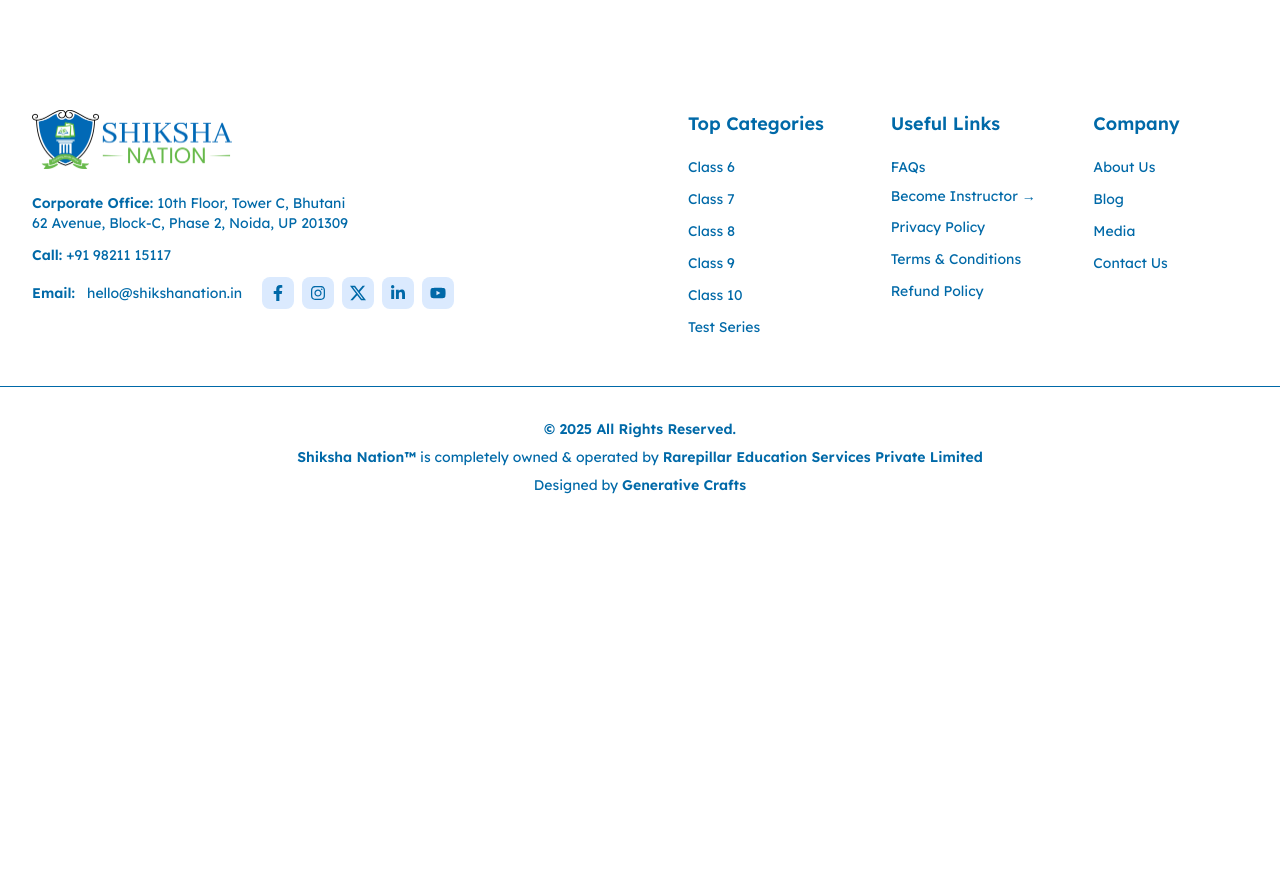
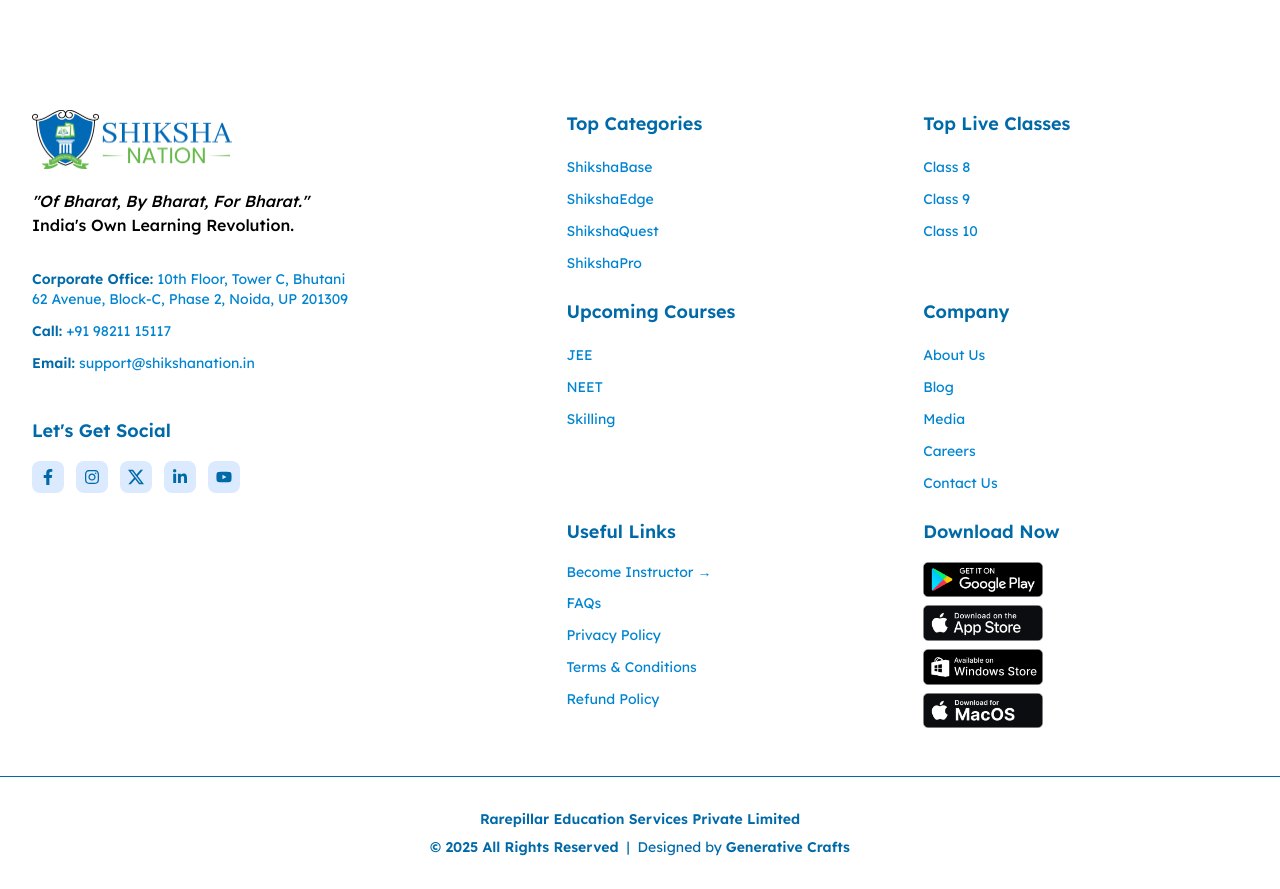
Before and after one commit to shikshanationdev/web, a Next.js app: page / in a window 1280 px wide. Shown: the part 6525-7414 px from the top of the page. Before the commit the page ends 7052 px from the top, so only its background shows below. Built offline with nearby package versions, Linux system fonts and the light colour scheme.

Commit message:
Update Footer and CopyrightSection for improved layout and content; enhance ContactForm agreement message

```diff
--- a/src/components/Footer.tsx
+++ b/src/components/Footer.tsx
@@ -24,12 +24,16 @@ const Footer = () => {
   const handleCategoryClick = (category: string) => {
     // Map footer categories to course page categories
     const categoryMap: { [key: string]: string } = {
-      "Class 6": "Class 6th",
-      "Class 7": "Class 7th",
+      "ShikshaBase": "ShikshaBase",
+      "ShikshaEdge": "ShikshaEdge",
+      "ShikshaQuest": "ShikshaQuest",
+      "ShikshaPro": "ShikshaPro",
       "Class 8": "Class 8th",
       "Class 9": "Class 9th",
       "Class 10": "Class 10th",
-      "Test Series": "Test Series"
+      "JEE": "JEE",
+      "NEET": "NEET",
+      "Skilling": "Skilling"
     };
 
     const mappedCategory = categoryMap[category] || category;
@@ -40,123 +44,11 @@ const Footer = () => {
       <div className="max-w-7xl mx-auto">
         {/* Main Footer Content */}
         <div className="flex flex-col lg:flex-row gap-8 lg:gap-12">
-          {/* Right: Columns - comes first on mobile */}
-          <div className="w-full lg:w-1/2 flex flex-row lg:flex-row gap-4 lg:gap-12 lg:order-2">
-            {/* Top Categories */}
-            <div className="flex-1">
-              <h3 className="font-semibold text-lg mb-4">
-                Top Categories
-              </h3>
-              <ul className="space-y-2">
-                {["Class 6", "Class 7", "Class 8", "Class 9", "Class 10", "Test Series"].map((item) => (
-                  <li key={item}>
-                    <button
-                      onClick={() => handleCategoryClick(item)}
-                      className="hover:underline text-sm transition-colors duration-200 text-left"
-                    >
-                      {item}
-                    </button>
-                  </li>
-                ))}
-              </ul>
-            </div>
-            {/* Useful Links */}
-            <div className="flex-1">
-              <h3 className="font-semibold text-lg mb-4 pr-2 md:pr-0">
-                Useful Links
-              </h3>
-              <ul className="space-y-2">
-                <li>
-                  <Link
-                    href="#"
-                    className="hover:underline text-sm transition-colors duration-200"
-                  >
-                    FAQs
-                  </Link>
-                </li>
-                <li className="flex items-center gap-1">
-                  <Link
-                    href="#"
-                    className="hover:underline text-sm transition-colors duration-200"
-                  >
-                    Become Instructor
-                  </Link>
-                  <span className="text-sm">→</span>
-                </li>
-                <li>
-                  <Link
-                    href="#"
-                    className="hover:underline text-sm transition-colors duration-200"
-                  >
-                    Privacy Policy
-                  </Link>
-                </li>
-                <li>
-                  <Link
-                    href="#"
-                    className="hover:underline text-sm transition-colors duration-200"
-                  >
-                    Terms & Conditions
-                  </Link>
-                </li>
-                <li>
-                  <Link
-                    href="#"
-                    className="hover:underline text-sm transition-colors duration-200"
-                  >
-                    Refund Policy
-                  </Link>
-                </li>
-              </ul>
-            </div>
-            {/* Company */}
-            <div className="flex-1">
-              <h3 className="font-semibold text-lg mb-11 md:mb-4">
-                Company
-              </h3>
-              <ul className="space-y-2">
-                <li>
-                  <Link
-                    href="/about"
-                    className="hover:underline text-sm transition-colors duration-200"
-                  >
-                    About Us
-                  </Link>
-                </li>
-                <li>
-                  <Link
-                    href="https://blog.shikshanation.com"
-                    target="_blank"
-                    rel="noopener noreferrer"
-                    className="hover:underline text-sm transition-colors duration-200"
-                  >
-                    Blog
-                  </Link>
-                </li>
-                <li>
-                  <Link
-                    href="/media"
-                    className="hover:underline text-sm transition-colors duration-200"
-                  >
-                    Media
-                  </Link>
-                </li>
-                <li>
-                  <Link
-                    href="/contact"
-                    className="hover:underline text-sm transition-colors duration-200"
-                  >
-                    Contact Us
-                  </Link>
-                </li>
-              </ul>
-            </div>
-          </div>
-          {/* Left: Logo & Contact Info - comes second on mobile */}
-          <div className="w-full lg:w-1/2 flex-shrink-0 lg:order-1">
-            <div className="flex flex-row lg:flex-col gap-4 lg:gap-0">
-              {/* Left side: Logo and contact info */}
-              <div className="flex-1">
+          {/* Left: Logo & Contact Info - comes first on mobile */}
+          <div className="w-full lg:w-2/5 flex-shrink-0 order-1 lg:order-1">
+            <div className="flex flex-col gap-6">
+              {/* Logo and Company Info */}
+              <div>
                 <div className="mb-6">
                   <Image
                     src="/home/logo.webp"
@@ -166,55 +58,50 @@ const Footer = () => {
                     className="h-auto"
                   />
                 </div>
-                <div className="space-y-3 text-sm">
+                <div className="mb-4">
+                  <p className="text-md text-black mb-2 font-medium italic leading-none">
+                    "Of Bharat, By Bharat, For Bharat."
+                  </p>
+                  <p className="text-md text-black font-medium leading-none">
+                    India's Own Learning Revolution.
+                  </p>
+                </div>
+                <div className="space-y-3 text-sm py-5">
                   <div>
-                    <span className="font-semibold">
+                    <span className="font-semibold text-sky-700">
                       Corporate Office:
                     </span>
-                    <span className="ml-1">
+                    <span className="ml-1 text-sky-600">
                       10th Floor, Tower C, Bhutani
                       <br />
                       62 Avenue, Block-C, Phase 2, Noida, UP 201309
                     </span>
                   </div>
                   <div>
-                    <span className="font-semibold">Call:</span>{" "}
+                    <span className="font-semibold text-sky-700">Call:</span>{" "}
                     <Link
                       href="tel:+919821115117"
-                      className="hover:underline"
+                      className="hover:underline text-sky-600"
                     >
                       +91 98211 15117
                     </Link>
                   </div>
-                  <div className="lg:flex lg:items-center lg:gap-3 lg:flex-wrap">
-                    <span className="font-semibold">Email:</span>{" "}
+                  <div>
+                    <span className="font-semibold text-sky-700">Email:</span>{" "}
                     <Link
-                      href="mailto:hello@shikshanation.in"
-                      className="hover:underline"
+                      href="mailto:support@shikshanation.in"
+                      className="hover:underline text-sky-600"
                     >
-                      hello@shikshanation.in                    </Link>
-                    <div className="hidden lg:flex gap-2 ml-2">
-                      {socialLinks.map((s) => {
-                        const IconComponent = s.icon;
-                        return (
-                          <Link
-                            key={s.label}
-                            href={s.href}
-                            target="_blank"
-                            rel="noopener noreferrer"
-                            aria-label={s.label}
-                            className="w-8 h-8 bg-blue-100 rounded-lg flex items-center justify-center hover:bg-blue-200 transition-colors duration-200"
-                          >
-                            <IconComponent className="w-4 h-4 text-sky-700" />
+                      support@shikshanation.in
                     </Link>
-                        );
-                      })}
                   </div>
                 </div>
               </div>
-              </div>
-              {/* Right side: Social icons (mobile only) */}
-              <div className="flex flex-col gap-2 lg:hidden">
+
+              {/* Social Links */}
+              <div>
+                <h4 className="font-semibold text-lg mb-4 text-sky-700">Let's Get Social</h4>
+                <div className="flex gap-3">
                   {socialLinks.map((s) => {
                     const IconComponent = s.icon;
                     return (
@@ -235,6 +122,239 @@ const Footer = () => {
             </div>
           </div>
 
+          {/* Right: Columns - comes second on mobile */}
+          <div className="w-full lg:w-3/5 flex flex-col gap-6 order-2 lg:order-2">
+            {/* First Row: Top Categories, Top Live Classes */}
+            <div className="flex flex-row gap-4 lg:gap-8">
+              {/* Top Categories */}
+              <div className="flex-1">
+                <h3 className="font-semibold text-lg mb-4 text-sky-700">
+                  Top Categories
+                </h3>
+                <ul className="space-y-2">
+                  {["ShikshaBase", "ShikshaEdge", "ShikshaQuest", "ShikshaPro"].map((item) => (
+                    <li key={item}>
+                      <button
+                        onClick={() => handleCategoryClick(item)}
+                        className="hover:underline text-sm transition-colors duration-200 text-left text-sky-600"
+                      >
+                        {item}
+                      </button>
+                    </li>
+                  ))}
+                </ul>
+              </div>
+
+              {/* Top Live Classes */}
+              <div className="flex-1">
+                <h3 className="font-semibold text-lg mb-4 text-sky-700">
+                  Top Live Classes
+                </h3>
+                <ul className="space-y-2">
+                  {["Class 8", "Class 9", "Class 10"].map((item) => (
+                    <li key={item}>
+                      <button
+                        onClick={() => handleCategoryClick(item)}
+                        className="hover:underline text-sm transition-colors duration-200 text-left text-sky-600"
+                      >
+                        {item}
+                      </button>
+                    </li>
+                  ))}
+                </ul>
+              </div>
+            </div>
+
+            {/* Second Row: Upcoming Courses, Company */}
+            <div className="flex flex-row gap-4 lg:gap-8">
+              {/* Upcoming Courses */}
+              <div className="flex-1">
+                <h3 className="font-semibold text-lg mb-4 text-sky-700">
+                  Upcoming Courses
+                </h3>
+                <ul className="space-y-2">
+                  {["JEE", "NEET", "Skilling"].map((item) => (
+                    <li key={item}>
+                      <button
+                        onClick={() => handleCategoryClick(item)}
+                        className="hover:underline text-sm transition-colors duration-200 text-left text-sky-600"
+                      >
+                        {item}
+                      </button>
+                    </li>
+                  ))}
+                </ul>
+              </div>
+
+              {/* Company */}
+              <div className="flex-1">
+                <h3 className="font-semibold text-lg mb-4 text-sky-700">
+                  Company
+                </h3>
+                <ul className="space-y-2">
+                  <li>
+                    <Link
+                      href="/about"
+                      className="hover:underline text-sm transition-colors duration-200 text-sky-600"
+                    >
+                      About Us
+                    </Link>
+                  </li>
+                  <li>
+                    <Link
+                      href="https://blog.shikshanation.com"
+                      target="_blank"
+                      rel="noopener noreferrer"
+                      className="hover:underline text-sm transition-colors duration-200 text-sky-600"
+                    >
+                      Blog
+                    </Link>
+                  </li>
+                  <li>
+                    <Link
+                      href="/media"
+                      className="hover:underline text-sm transition-colors duration-200 text-sky-600"
+                    >
+                      Media
+                    </Link>
+                  </li>
+                  <li>
+                    <Link
+                      href="/careers"
+                      className="hover:underline text-sm transition-colors duration-200 text-sky-600"
+                    >
+                      Careers
+                    </Link>
+                  </li>
+                  <li>
+                    <Link
+                      href="/contact"
+                      className="hover:underline text-sm transition-colors duration-200 text-sky-600"
+                    >
+                      Contact Us
+                    </Link>
+                  </li>
+                </ul>
+              </div>
+            </div>
+
+            {/* Third Row: Useful Links, Download Now */}
+            <div className="flex flex-row gap-4 lg:gap-8">
+              {/* Useful Links */}
+              <div className="flex-1">
+                <h3 className="font-semibold text-lg mb-4 text-sky-700">
+                  Useful Links
+                </h3>
+                <ul className="space-y-2">
+                  <li className="flex items-center gap-1">
+                    <Link
+                      href="/become-instructor"
+                      className="hover:underline text-sm transition-colors duration-200 text-sky-600"
+                    >
+                      Become Instructor
+                    </Link>
+                    <span className="text-sm text-sky-600">→</span>
+                  </li>
+                  <li>
+                    <Link
+                      href="/faqs"
+                      className="hover:underline text-sm transition-colors duration-200 text-sky-600"
+                    >
+                      FAQs
+                    </Link>
+                  </li>
+                  <li>
+                    <Link
+                      href="/privacy-policy"
+                      className="hover:underline text-sm transition-colors duration-200 text-sky-600"
+                    >
+                      Privacy Policy
+                    </Link>
+                  </li>
+                  <li>
+                    <Link
+                      href="/terms-conditions"
+                      className="hover:underline text-sm transition-colors duration-200 text-sky-600"
+                    >
+                      Terms & Conditions
+                    </Link>
+                  </li>
+                  <li>
+                    <Link
+                      href="/refund-policy"
+                      className="hover:underline text-sm transition-colors duration-200 text-sky-600"
+                    >
+                      Refund Policy
+                    </Link>
+                  </li>
+                </ul>
+              </div>
+
+              {/* Download Now */}
+              <div className="flex-1">
+                <h4 className="font-semibold text-lg mb-4 text-sky-700">Download Now</h4>
+                <div className="flex flex-col gap-2">
+                  <Link
+                    href="#"
+                    target="_blank"
+                    rel="noopener noreferrer"
+                    className="transition-transform hover:scale-105"
+                  >
+                    <Image
+                      src="/home/get-it-on-playstore.png"
+                      alt="Get it on Google Play"
+                      width={120}
+                      height={36}
+                      className="h-auto"
+                    />
+                  </Link>
+                  <Link
+                    href="#"
+                    target="_blank"
+                    rel="noopener noreferrer"
+                    className="transition-transform hover:scale-105"
+                  >
+                    <Image
+                      src="/home/get-it-on-appstore.png"
+                      alt="Download on the App Store"
+                      width={120}
+                      height={36}
+                      className="h-auto"
+                    />
+                  </Link>
+                  <Link
+                    href="#"
+                    target="_blank"
+                    rel="noopener noreferrer"
+                    className="transition-transform hover:scale-105"
+                  >
+                    <Image
+                      src="/home/get-it-on-windows-store.png"
+                      alt="Get it from Microsoft"
+                      width={120}
+                      height={36}
+                      className="h-auto"
+                    />
+                  </Link>
+                  <Link
+                    href="#"
+                    target="_blank"
+                    rel="noopener noreferrer"
+                    className="transition-transform hover:scale-105"
+                  >
+                    <Image
+                      src="/home/dowload_for_mac_os.png"
+                      alt="Download for macOS"
+                      width={120}
+                      height={36}
+                      className="h-auto"
+                    />
+                  </Link>
+                </div>
+              </div>
+            </div>
+          </div>
+        </div>
       </div>
     </footer>
   );
--- a/src/components/HomePageSections/CopyrightSection.tsx
+++ b/src/components/HomePageSections/CopyrightSection.tsx
@@ -6,19 +6,24 @@ const CopyrightSection = () => {
     <div className="border-t border-sky-700 py-8 text-sky-700 bg-white">
       {/* Bottom Copyright Section */}
       <div className="text-center space-y-2 text-sm">
-        <div className="font-semibold">
-          © 2025 All Rights Reserved.
-        </div>
         <div>
-          <span className="font-semibold">Shiksha Nation™</span>{" "}
-          is completely owned & operated by{" "}
+          {/* <span className="font-semibold">Shiksha Nation™</span>{" "}
+          is completely owned & operated by{" "} */}
           <span className="font-semibold">
             Rarepillar Education Services Private Limited
           </span>
         </div>
-        <div>
-          Designed by{" "}
-          <Link href={"https://www.generativecrafts.com"} className="font-semibold">Generative Crafts</Link>
+        <div className="flex flex-col md:flex-row justify-center items-center space-y-1 md:space-y-0">
+          <div className="font-semibold">
+            © 2025 All Rights Reserved
+          </div>
+          <div className="hidden md:block">
+            &nbsp; | &nbsp;
+          </div>
+          <div>
+            Designed by{" "}
+            <Link href={"https://www.generativecrafts.com"} className="font-semibold">Generative Crafts</Link>
+          </div>
         </div>
       </div>
     </div>
```
Also changed, not shown: src/components/contact/ContactForm.tsx (+4 -3 lines). Lines whose indentation alone changed are shown as unchanged.
